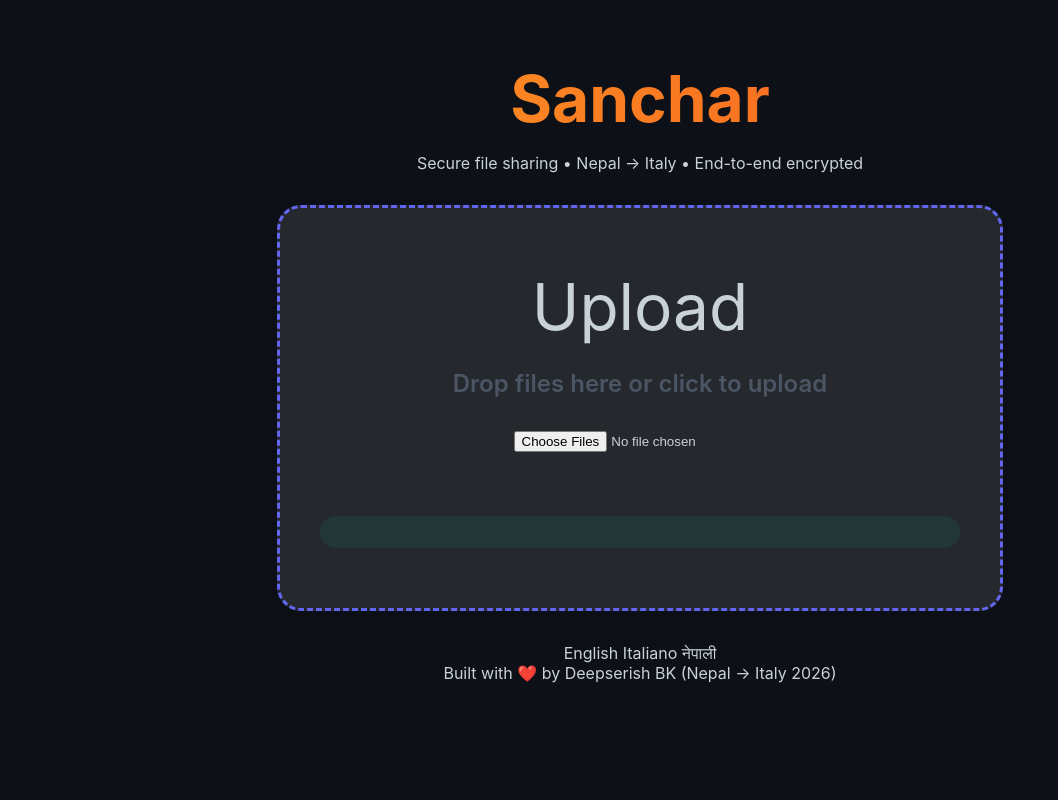
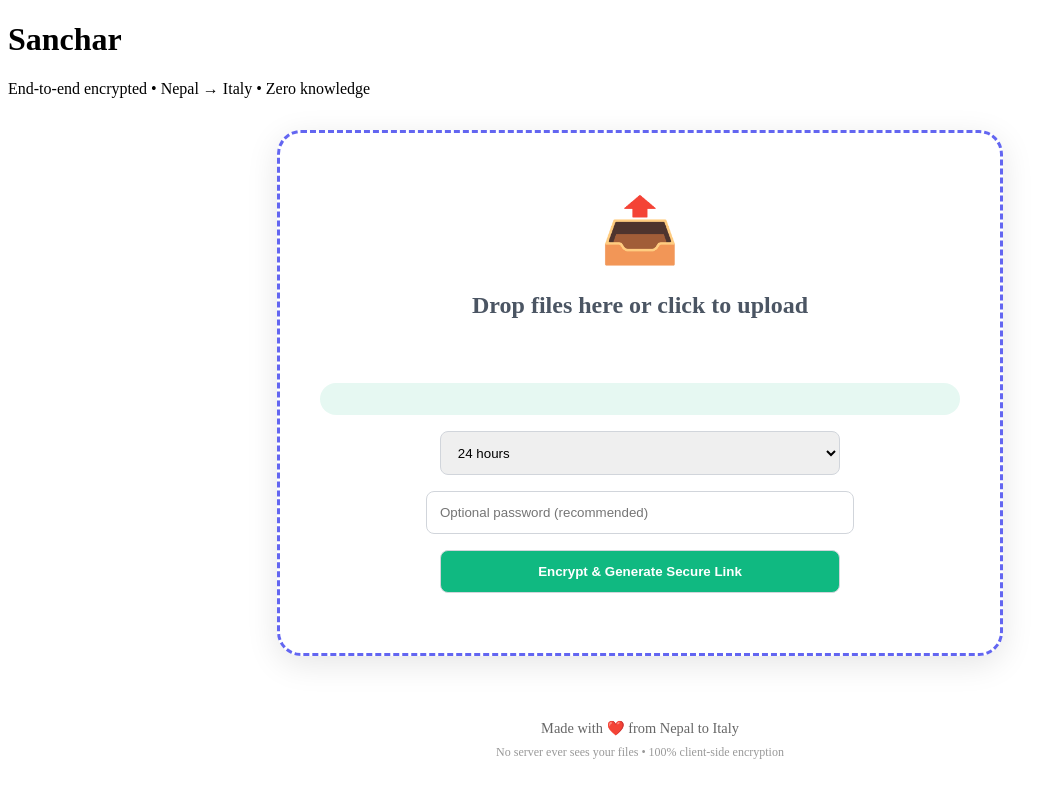
Before and after one commit to deepserish-bk/Sanchar-, a FastAPI app: page / in a window 1280 px wide. Shown: the whole page, without its empty margins (0-1058 px from the left). Run offline with FastAPI, Linux system fonts and the light colour scheme.

Commit message:
fix(day3): resolved syntax errors, added full password PBKDF2, fixed drag events & UI

```diff
--- a/main.py
+++ b/main.py
@@ -1,14 +1,62 @@
-from fastapi import FastAPI, Request
-from fastapi.responses import HTMLResponse
+from fastapi import FastAPI, Request, Form, File, UploadFile
+from fastapi.responses import HTMLResponse, JSONResponse
 from fastapi.templating import Jinja2Templates
 from fastapi.staticfiles import StaticFiles
+import uuid
+import time
+import base64
+from typing import List
 
+app = FastAPI()
+templates = Jinja2Templates(directory="templates")
+app.mount("/static", StaticFiles(directory="static"), name="static")
 
-
-app = FastAPI(title="Sanchar")
-app.mount("/static", StaticFiles(directory="static"), name="static")
-templates = Jinja2Templates(directory="templates")
+# In-memory storage
+storage = {}
 
 @app.get("/", response_class=HTMLResponse)
 async def home(request: Request):
-    return templates.get_template("index.html").render({"request": request})
+    return templates.TemplateResponse("index.html", {"request": request})
+
+@app.post("/upload")
+async def upload_files(
+    files: List[UploadFile] = File(...),
+    expiry: str = Form("24h"),
+    has_password: str = Form(None)
+):
+    expiry_seconds = {"1h": 3600, "24h": 86400, "7d": 604800}.get(expiry, 86400)
+    share_id = str(uuid.uuid4())
+
+    encrypted_blobs = []
+    filenames = []
+
+    for file in files:
+        content = await file.read()
+        encrypted_blobs.append(base64.b64encode(content).decode())
+        filenames.append(file.filename)
+
+    storage[share_id] = {
+        "data": encrypted_blobs,
+        "filenames": filenames,
+        "expiry": time.time() + expiry_seconds
+    }
+
+    # Clean expired
+    expired = [k for k, v in storage.items() if time.time() > v["expiry"]]
+    for k in expired:
+        del storage[k]
+
+    return JSONResponse({"share_id": share_id})
+
+@app.get("/download/{share_id}", response_class=HTMLResponse)
+async def download_page(request: Request, share_id: str):
+    if share_id not in storage or time.time() > storage[share_id]["expiry"]:
+        return templates.TemplateResponse("error.html", {"request": request, "message": "Link expired or invalid"})
+    return templates.TemplateResponse("download.html", {"request": request, "share_id": share_id})
+
+@app.get("/data/{share_id}")
+async def get_data(share_id: str):
+    if share_id not in storage or time.time() > storage[share_id]["expiry"]:
+        return JSONResponse({"error": "Link expired"}, status_code=404)
+    data = storage[share_id]
+    return JSONResponse({"data": data["data"], "filenames": data["filenames"]})
--- a/static/css/upload.css
+++ b/static/css/upload.css
@@ -77,3 +77,40 @@
   from { opacity: 0; transform: translateY(10px); }
   to { opacity: 1; transform: translateY(0); }
 }
+
+#expiry-select, #password-input, #send-btn, #key-input, #decrypt-btn {
+  margin-top: 1rem;
+  padding: 0.8rem;
+  border-radius: 8px;
+  border: 1px solid #d1d5db;
+  width: 100%;
+  max-width: 400px;
+}
+
+#send-btn, #decrypt-btn {
+  background: #10b981;
+  color: white;
+  font-weight: bold;
+  cursor: pointer;
+}
+
+#send-btn:disabled {
+  background: #6b7280;
+}
+
+footer {
+  margin-top: 4rem;
+  text-align: center;
+  color: #666;
+  font-size: 0.9rem;
+}
+footer small {
+  display: block;
+  margin-top: 0.5rem;
+  color: #999;
+}
+
+@keyframes fadeIn {
+  from { opacity: 0; }
+  to { opacity: 1; }
+}
--- a/static/js/upload.js
+++ b/static/js/upload.js
@@ -1,113 +1,182 @@
-const translations = {
-  en: {
-    drop_here: "Drop files here or click to upload",
-    drag_over: "Yes! Release to drop",
-    one_file_ready: "1 file ready to send ({size})",
-    files_ready: "{n} files ready to send ({size})"
-  },
-  it: {
-    drop_here: "Rilascia i file qui o clicca per caricare",
-    drag_over: "Perfetto! Rilascia ora",
-    one_file_ready: "1 file pronto per l'invio ({size})",
-    files_ready: "{n} file pronti per l'invio ({size})"
-  },
-  ne: {
-    drop_here: "यहाँ फाइलहरू छोड्नुहोस् वा अपलोड गर्न क्लिक गर्नुहोस्",
-    drag_over: "छोड्नुहोस्!",
-    one_file_ready: "१ फाइल पठाउन तयार ({size})",
-    files_ready: "{n} फाइलहरू पठाउन तयार ({size})"
-  }
-};
+let files = [];
+let translations = {};
+let currentLang = document.documentElement.lang || 'en';
 
-let currentLang = document.documentElement.lang || 'en';
-let files = [];
+fetch('/static/i18n/translations.json')
+  .then(r => r.json())
+  .then(data => { translations = data; updateTexts(); });
 
 const dropZone = document.getElementById('drop-zone');
 const fileInput = document.getElementById('file-input');
 const fileList = document.getElementById('file-list');
 const summary = document.getElementById('summary');
 const dropText = document.querySelector('.drop-text');
+const sendBtn = document.getElementById('send-btn');
+const expirySelect = document.getElementById('expiry-select');
+const passwordInput = document.getElementById('password-input');
 
-// Load translations
-fetch('/static/i18n/translations.json')
-  .then(r => r.json())
-  .then(data => {
-    Object.assign(translations, data);
-    updateTexts();
-  });
+// === PREVENT ACCIDENTAL UPLOAD WHEN CLICKING PASSWORD FIELD ===
+passwordInput.addEventListener('click', e => e.stopPropagation());
+passwordInput.addEventListener('focus', e => e.stopPropagation());
+expirySelect.addEventListener('click', e => e.stopPropagation());
 
-// Human readable file size
+// === DRAG & DROP + FILE LIST (unchanged) ===
 function formatBytes(bytes) {
   if (bytes === 0) return '0 Bytes';
   const k = 1024;
-  const sizes = ['Bytes', 'KB', 'MB', 'GB', 'TB'];
+  const sizes = ['Bytes', 'KB', 'MB', 'GB'];
   const i = Math.floor(Math.log(bytes) / Math.log(k));
   return parseFloat((bytes / Math.pow(k, i)).toFixed(2)) + ' ' + sizes[i];
 }
 
 function updateTexts() {
   document.querySelectorAll('[data-key]').forEach(el => {
-    const key = el.getAttribute('data-key');
-    if (translations[currentLang][key]) {
-      el.textContent = translations[currentLang][key];
-    }
+    const key = el.dataset.key;
+    if (translations[currentLang]?.[key]) el.textContent = translations[currentLang][key];
   });
 }
 
 function updateSummary() {
-  if (files.length === 0) {
-    summary.textContent = '';
-    return;
-  }
+  if (files.length === 0) { summary.textContent = ''; return; }
   const total = files.reduce((a, f) => a + f.size, 0);
-  const text = files.length === 1
-    ? translations[currentLang].one_file_ready
-    : translations[currentLang].files_ready.replace('{n}', files.length);
-  summary.textContent = text.replace('{size}', formatBytes(total));
+  summary.textContent = files.length === 1
+    ? (translations[currentLang]?.one_file_ready?.replace('{size}', formatBytes(total)) || `1 file ready (${formatBytes(total)})`)
+    : (translations[currentLang]?.files_ready?.replace('{n}', files.length).replace('{size}', formatBytes(total)) || `${files.length} files ready (${formatBytes(total)})`);
 }
 
 function addFileToList(file) {
   const div = document.createElement('div');
   div.className = 'file-item';
-  div.innerHTML = `
-    <span class="file-icon">✓</span>
+  div.innerHTML = `<span class="file-icon">Check</span>
     <div class="file-info">
       <div class="file-name">${file.name}</div>
       <div class="file-size">${formatBytes(file.size)}</div>
-    </div>
-  `;
+    </div>`;
   fileList.appendChild(div);
 }
 
-// Drag & Drop Events
-['dragenter', 'dragover'].forEach(event => {
-  dropZone.addEventListener(event, e => {
-    e.preventDefault();
-    dropZone.classList.add('drag-over');
-    dropText.textContent = translations[currentLang].drag_over;
-  });
-});
-
-['dragleave', 'drop'].forEach(event => {
-  dropZone.addEventListener(event, e => {
-    e.preventDefault();
-    dropZone.classList.remove('drag-over');
-    dropText.textContent = translations[currentLang].drop_here;
-  });
-});
-
+// Drag & drop
+['dragenter', 'dragover'].forEach(e => dropZone.addEventListener(e, ev => {
+  ev.preventDefault();
+  dropZone.classList.add('drag-over');
+  dropText.textContent = translations[currentLang]?.drag_over || 'Release to drop!';
+}));
+['dragleave', 'drop'].forEach(e => dropZone.addEventListener(e, ev => {
+  ev.preventDefault();
+  dropZone.classList.remove('drag-over');
+  dropText.textContent = translations[currentLang]?.drop_here || 'Drop files here or click to upload';
+}));
 dropZone.addEventListener('drop', e => {
-  const newFiles = Array.from(e.dataTransfer.files);
-  files.push(...newFiles);
-  newFiles.forEach(addFileToList);
+  e.preventDefault();
+  files.push(...e.dataTransfer.files);
+  [...e.dataTransfer.files].forEach(addFileToList);
   updateSummary();
 });
-
 dropZone.addEventListener('click', () => fileInput.click());
 fileInput.addEventListener('change', () => {
-  const newFiles = Array.from(fileInput.files);
-  files.push(...newFiles);
-  newFiles.forEach(addFileToList);
+  files.push(...fileInput.files);
+  [...fileInput.files].forEach(addFileToList);
   updateSummary();
   fileInput.value = '';
 });
+
+// === BEAUTIFUL SUCCESS MODAL ===
+function showSuccessModal(link, keyB64, saltB64 = null, hasPassword = false) {
+  const modal = document.createElement('div');
+  modal.style.cssText = `
+    position: fixed; top: 0; left: 0; width: 100%; height: 100%; background: rgba(0,0,0,0.85);
+    display: flex; align-items: center; justify-content: center; z-index: 9999; padding: 1rem;
+    animation: fadeIn 0.4s ease;
+  `;
+  modal.innerHTML = `
+    <div style="background: white; border-radius: 24px; padding: 2rem; max-width: 560px; width: 100%; text-align: center; box-shadow: 0 20px 50px rgba(0,0,0,0.3);">
+      <h2 style="margin: 0 0 1rem; color: #10b981;">Success! Files Encrypted</h2>
+      <p style="color: #666; margin-bottom: 1.5rem;">Share the link with anyone.<br>Send the key <strong>separately</strong> (e.g. Signal, SMS, Threema).</p>
+
+      <div style="background: #f3f4f6; padding: 1rem; border-radius: 12px; margin: 1rem 0; text-align: left; font-family: monospace; word-break: break-all;">
+        <strong>Link:</strong><br>${link}
+      </div>
+      <button onclick="navigator.clipboard.writeText('${link}'); this.textContent='Copied!'" style="margin: 0.5rem; padding: 0.6rem 1.2rem; background: #10b981; color: white; border: none; border-radius: 8px; cursor: pointer;">Copy Link</button>
+
+      <div style="background: #f3f4f6; padding: 1rem; border-radius: 12px; margin: 1rem 0; text-align: left; font-family: monospace; word-break: break-all;">
+        <strong>Decryption Key:</strong><br>${keyB64}
+      </div>
+      <button onclick="navigator.clipboard.writeText('${keyB64}'); this.textContent='Copied!'" style="margin: 0.5rem; padding: 0.6rem 1.2rem; background: #6366f1; color: white; border: none; border-radius: 8px; cursor: pointer;">Copy Key</button>
+
+      ${hasPassword ? `
+        <div style="background: #fef3c7; padding: 1rem; border-radius: 12px; margin: 1rem 0; text-align: left; font-family: monospace; word-break: break-all; border: 1px solid #f59e0b;">
+          <strong>Password set</strong> — you already know it
+        </div>
+      ` : ''}
+
+      ${saltB64 ? `
+        <div style="background: #fee2e2; padding: 1rem; border-radius: 12px; margin: 1rem 0; text-align: left; font-family: monospace; word-break: break-all;">
+          <strong>Salt (for password derivation):</strong><br>${saltB64}
+        </div>
+        <button onclick="navigator.clipboard.writeText('${saltB64}'); this.textContent='Copied!'" style="margin: 0.5rem; padding: 0.6rem 1.2rem; background: #ef4444; color: white; border: none; border-radius: 8px; cursor: pointer;">Copy Salt</button>
+      ` : ''}
+
+      <button onclick="this.closest('div').parentNode.remove()" style="margin-top: 1.5rem; padding: 0.8rem 2rem; background: #1f2937; color: white; border: none; border-radius: 12px; cursor: pointer; font-weight: bold;">
+        Close
+      </button>
+    </div>
+  `;
+  document.body.appendChild(modal);
+}
+
+// === ENCRYPTION & UPLOAD (with modal) ===
+async function deriveKey(password, salt) {
+  const enc = new TextEncoder();
+  const keyMaterial = await crypto.subtle.importKey('raw', enc.encode(password), 'PBKDF2', false, ['deriveKey']);
+  return crypto.subtle.deriveKey(
+    { name: 'PBKDF2', salt, iterations: 200000, hash: 'SHA-256' },
+    keyMaterial,
+    { name: 'AES-GCM', length: 256 },
+    true,
+    ['encrypt', 'decrypt']
+  );
+}
+
+sendBtn.addEventListener('click', async () => {
+  if (files.length === 0) return alert('Add files first!');
+
+  sendBtn.disabled = true;
+  sendBtn.innerHTML = 'Encrypting...';
+
+  const password = passwordInput.value.trim();
+  let key, keyB64, saltB64 = null;
+
+  if (password) {
+    const salt = crypto.getRandomValues(new Uint8Array(16));
+    key = await deriveKey(password, salt);
+    saltB64 = btoa(String.fromCharCode(...salt));
+  } else {
+    key = await crypto.subtle.generateKey({name: 'AES-GCM', length: 256}, true, ['encrypt', 'decrypt']);
+  }
+  const exported = await crypto.subtle.exportKey('raw', key);
+  keyB64 = btoa(String.fromCharCode(...new Uint8Array(exported)));
+
+  const formData = new FormData();
+  formData.append('expiry', expirySelect.value);
+  if (password) formData.append('has_password', 'true');
+
+  for (const file of files) {
+    const iv = crypto.getRandomValues(new Uint8Array(12));
+    const encrypted = await crypto.subtle.encrypt({name: 'AES-GCM', iv}, key, await file.arrayBuffer());
+    let payload = btoa(String.fromCharCode(...new Uint8Array(encrypted))) + ':' + btoa(String.fromCharCode(...iv));
+    if (saltB64) payload += ':' + saltB64;
+    const blob = new Blob([payload]);
+    formData.append('files', blob, file.name + '.enc');
+  }
+
+  const res = await fetch('/upload', {method: 'POST', body: formData});
+  const {share_id} = await res.json();
+  const link = location.origin + '/download/' + share_id;
+
+  showSuccessModal(link, keyB64, saltB64, !!password);
+
+  // Reset
+  files = []; fileList.innerHTML = ''; updateSummary(); passwordInput.value = '';
+  sendBtn.disabled = false;
+  sendBtn.textContent = 'Encrypt & Generate Secure Link';
+});
--- a/templates/index.html
+++ b/templates/index.html
@@ -1,51 +1,44 @@
 <!DOCTYPE html>
 <html lang="en">
 <head>
-    <meta charset="UTF-8">
-    <meta name="viewport" content="width=device-width, initial-scale=1.0">
-    <title>Sanchar – Private File Sharing</title>
-    <style>
-        body {
-            font-family: -apple-system, BlinkMacSystemFont, 'Segoe UI', sans-serif;
-            background: #0d1117;
-            color: #c9d1d9;
-            margin: 0;
-            padding: 60px 20px;
-            text-align: center;
-        }
-     h1 {
-    font-size: 4rem;
-    margin: 0;
-    background: linear-gradient(90deg, #ffa726, #f4511e);
-    -webkit-background-clip: text;   /* Safari / older Chrome */
-    background-clip: text;           /* Standard – added */
-    -webkit-text-fill-color: transparent;   /* Safari / older Chrome */
-    color: transparent;              /* Standard fallback – added */
-}
-    </style>
+  <meta charset="UTF-8" />
+  <meta name="viewport" content="width=device-width, initial-scale=1.0"/>
+  <title>Sanchar – Secure File Sharing</title>
+  <link rel="stylesheet" href="/static/css/style.css"/>
+  <link rel="stylesheet" href="/static/css/upload.css"/>
 </head>
 <body>
   <div class="container">
     <h1>Sanchar</h1>
-    <p class="subtitle">Secure file sharing • Nepal → Italy • End-to-end encrypted</p>
+    <p class="subtitle">End-to-end encrypted • Nepal → Italy • Zero knowledge</p>
 
     <div id="drop-zone" class="drop-zone">
-        <div class="upload-icon">Upload</div>
+      <div class="upload-icon">📤</div>
       <p class="drop-text" data-key="drop_here">Drop files here or click to upload</p>
-        <input type="file" id="file-input" multiple>
+      <input type="file" id="file-input" multiple style="display: none;"/>
 
       <div id="file-list" class="file-list"></div>
       <div id="summary" class="summary"></div>
+
+      <div class="controls">
+        <select id="expiry-select">
+          <option value="1h">1 hour</option>
+          <option value="24h" selected>24 hours</option>
+          <option value="7d">7 days</option>
+        </select>
+
+        <input type="password" id="password-input" placeholder="Optional password (recommended)" />
+
+        <button id="send-btn">Encrypt & Generate Secure Link</button>
       </div>
     </div>
 
+    <footer>
+      Made with ❤️ from Nepal to Italy<br>
+      <small>No server ever sees your files • 100% client-side encryption</small>
+    </footer>
+  </div>
+
   <script src="/static/js/upload.js"></script>
-    <link rel="stylesheet" href="/static/css/upload.css">
-    <div>
-        <span class="badge">English</span>
-        <span class="badge">Italiano</span>
-        <span class="badge">नेपाली</span>
-    </div>
-    <footer>Built with ❤️ by Deepserish BK (Nepal → Italy 2026)</footer>
 </body>
 </html>
```
Also changed, not shown: static/js/download.js (added, +76 -0 lines), templates/download.html (added, +37 -0 lines), templates/error.html (added, +15 -0 lines). Lines whose indentation alone changed are shown as unchanged.
